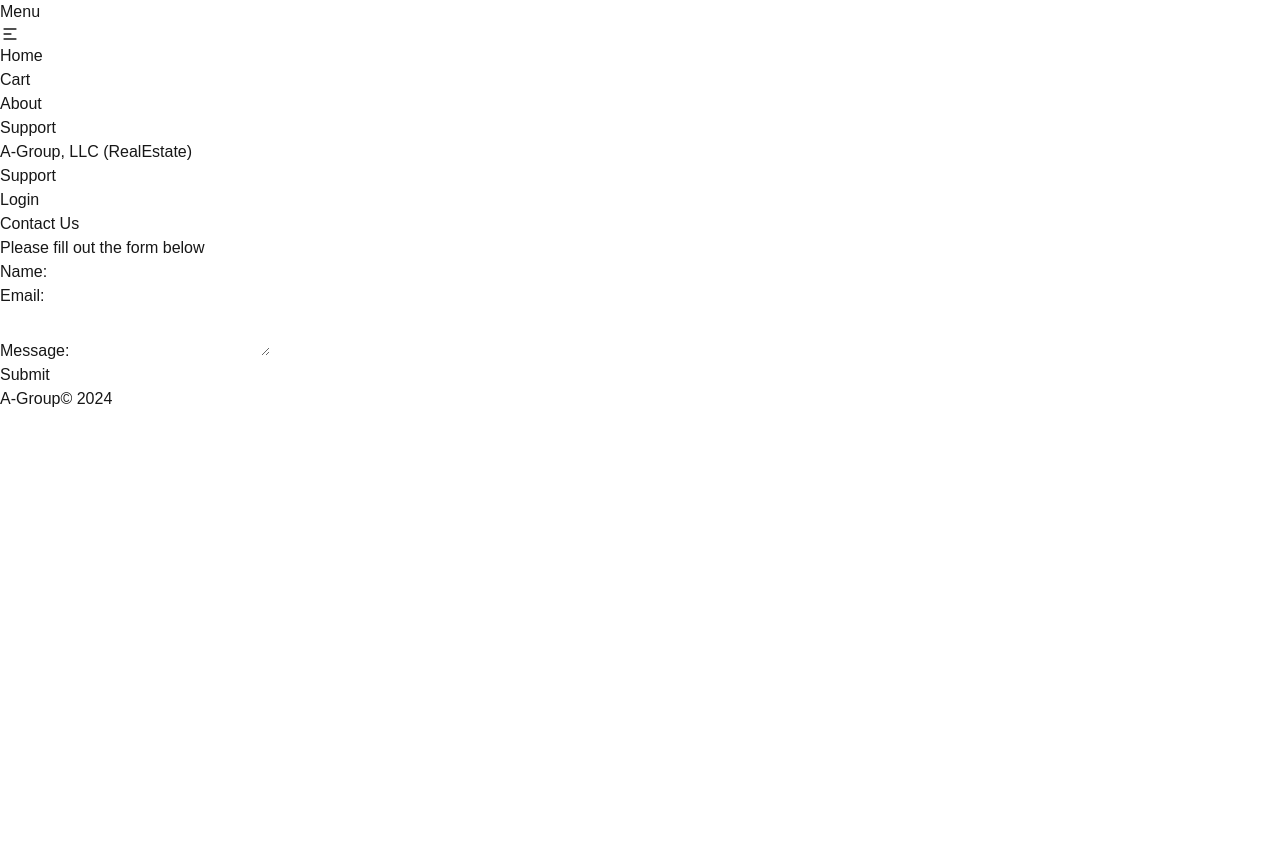
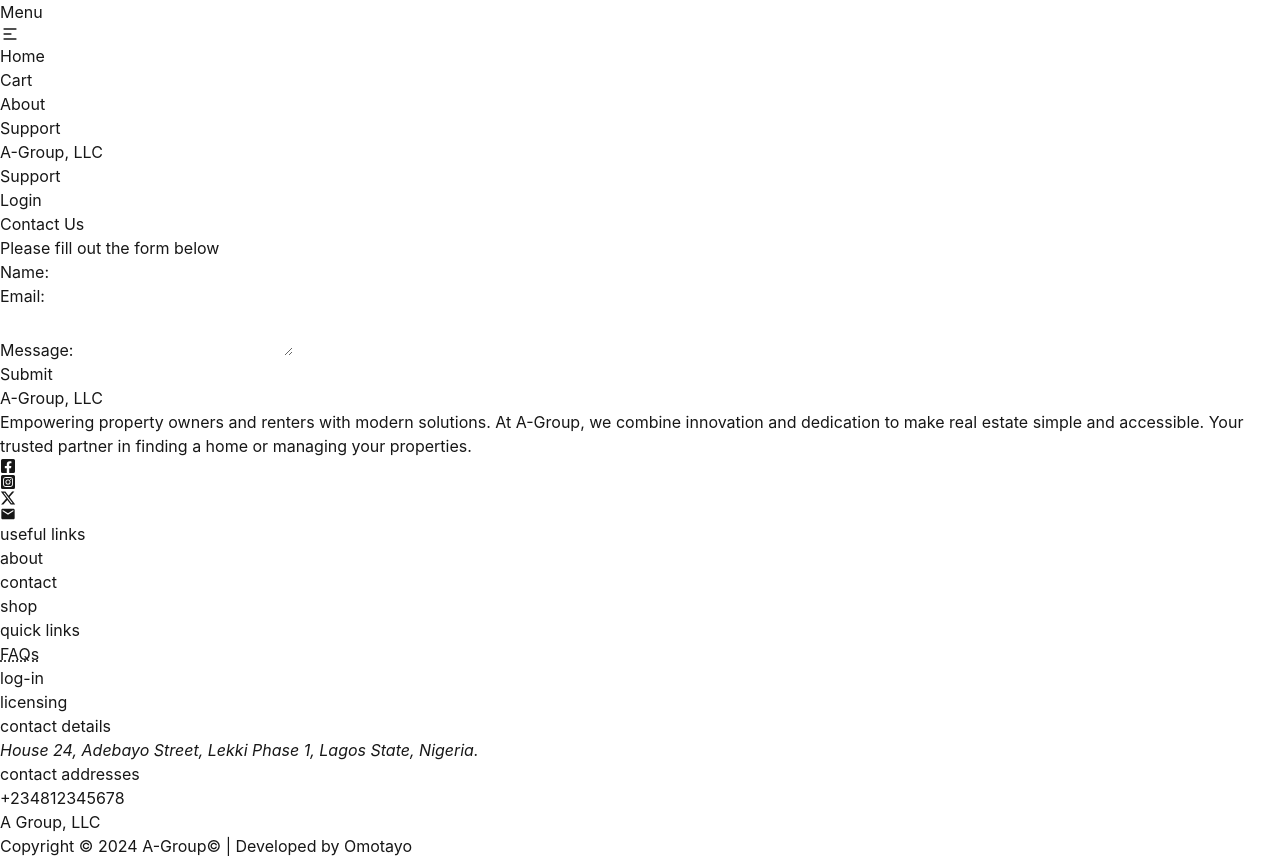
Before and after one commit to OmoTtechwork/MyFrontendProject, a Next.js app: page /Support in a window 1280 px wide. Before the commit the page ends 800 px from the top, so only its background shows below. Built offline with nearby package versions, Linux system fonts and the light colour scheme.

Commit message:
feat: media query footer added

```diff
--- a/src/app/(defaultroute)/Cart/[Slug]/page.jsx
+++ b/src/app/(defaultroute)/Cart/[Slug]/page.jsx
@@ -8,7 +8,7 @@ export default async function SlugForCart({params}) {
   const  productDetails = products.find(product => product.name.split(' ').join('_') == slugProduct.Slug)
   const relatedProduct = products.filter(product => (product.bedrooms == productDetails.bedrooms) && (productDetails.name !== product.name)).map(checkProduct => (
     <section key={checkProduct.id} className="flex flex-col items-center hover:shadow-2xl">
-      <Link href={`/shop/${checkProduct.name.replaceAll(' ','_')}`} title={`${checkProduct.name} is a type of ${checkProduct.name}`}>
+      <Link href={`/Cart/${checkProduct.name.replaceAll(' ','_')}`} title={`${checkProduct.name} is a type of ${checkProduct.name}`}>
 
             <Image loading="lazy" className="w-full h-[300px]" src={checkProduct.imageUrl} alt={checkProduct.name} width={200} height={200}/>
             <div className='text-center'>
@@ -21,7 +21,7 @@ export default async function SlugForCart({params}) {
        ))
 
        return (
-        <div className='font-family: -apple-system, BlinkMacSystemFont, "Segoe UI", Roboto, "Helvetica Neue", Arial, sans-serif;
+        <div className='font-sans text-base
 '>
           <div className='flex justify-center bg-gray-200'>
           <div className='grid grid-cols-4 grid-rows-2  border-4'>
--- a/src/app/(defaultroute)/Support/page.jsx
+++ b/src/app/(defaultroute)/Support/page.jsx
@@ -2,7 +2,7 @@ import React from 'react'
 
 export default function Support() {
   return (
-    <div>
+    <div style={{ fontFamily: '-apple-system, BlinkMacSystemFont, "Segoe UI", Roboto, "Helvetica Neue", Arial, sans-serif' }}>
       <section className="py-20 px-20">
         <h2 className="text-4xl font-bold"><span className="special">Contact</span> Us</h2>
         <p className="text-lg mt-5">Please fill out the form below</p>
--- a/src/app/component/DashNav.jsx
+++ b/src/app/component/DashNav.jsx
@@ -2,16 +2,50 @@
 
 import Link from 'next/link';
 import { CgMenuLeftAlt } from 'react-icons/cg';
-import React, { useState, useEffect } from 'react';
+import React, { useState, useEffect, useRef } from 'react';
 
 export default function DashNav() {
+  const [dropdownOpen, setDropdownOpen] = useState(false);
+  const [mounted, setMounted] = useState(false);
+  const [message, setMessage] = useState('');
 
-  const [dropdownOpen, setDropdownOpen] = useState(false);
+  const inactivityTimeout = useRef(null);
+
   useEffect(() => {
-    setDropdownOpen(true)
-  }, [])
+    setMounted(true);
+
+    const handleUserInteraction = () => {
+      if (inactivityTimeout.current) {
+        clearTimeout(inactivityTimeout.current);
+      }
+
+      if (!dropdownOpen) {
+        setDropdownOpen(true);
+      }
+
+      setMessage('');
+      inactivityTimeout.current = setTimeout(() => {
+        setDropdownOpen(false);
+      }, 2000);
+    };
+
+    window.addEventListener('mousemove', handleUserInteraction);
+    window.addEventListener('keydown', handleUserInteraction);
+
+    return () => {
+      window.removeEventListener('mousemove', handleUserInteraction);
+      window.removeEventListener('keydown', handleUserInteraction);
+      if (inactivityTimeout.current) {
+        clearTimeout(inactivityTimeout.current);
+      }
+    };
+  }, [dropdownOpen]);
 
   const toggleDropdown = () => {
+    setDropdownOpen(!dropdownOpen);
+  };
+
+  const openDropdown = () => {
     setDropdownOpen(true);
   };
 
@@ -19,13 +53,18 @@ export default function DashNav() {
     setDropdownOpen(false);
   };
 
+  if (!mounted) {
+    return null;
+  }
+
   return (
-    <nav className="flex flex-col bg-gray-400">
-      <ul className="flex justify-between items-center p-2">
-        <div className="relative" onMouseLeave={closeDropdown}>
+    <nav style={{ fontFamily: '-apple-system, BlinkMacSystemFont, "Segoe UI", Roboto, "Helvetica Neue", Arial, sans-serif' }} className="flex flex-col sm:text-sm md:text-base lg:text-base bg-gray-400">
+      <ul className="flex justify-between items-center lg:p-2">
+        <div className="relative" onMouseEnter={openDropdown}>
           <button
             className="h-[40px] px-4 text-gray-800 hover:bg-gray-200 rounded-md focus:outline-none"
-            onClick={toggleDropdown}>
+            onClick={toggleDropdown}
+          >
             <div className="flex items-center gap-2">
               <span>Menu</span>
               <CgMenuLeftAlt size={20} />
@@ -35,7 +74,9 @@ export default function DashNav() {
           {dropdownOpen && (
             <ul
               className="absolute left-0 mt-2 bg-white border border-gray-300 rounded-md shadow-lg w-40 z-20"
-              role="menu">
+              role="menu"
+              onMouseLeave={closeDropdown}
+            >
               <li className="px-4 py-2 hover:bg-gray-100">
                 <Link href="/">Home</Link>
               </li>
@@ -52,12 +93,18 @@ export default function DashNav() {
           )}
         </div>
 
-        <li className="font-bold text-lg text-gray-800">A-Group, LLC (RealEstate)</li>
-        <li className="px-4 py-2 hover:bg-gray-100">
-                <Link href="/Support">Support</Link>
-              </li>
+        <li className="font-bold text-gray-800">A-Group, LLC </li>
 
-        <li className=" text-gray-800 hover:underline cursor-pointer px-4 hover:bg-gray-200 rounded-md h-[40px] flex justify-center items-center content-center">Login</li>
+        <ul className="text-gray-800 hover:underline cursor-pointer px-4 hover:bg-gray-200 rounded-md h-[40px] flex justify-center items-center content-center">
+          <li className="px-4 py-2 hover:bg-gray-100">
+            <Link href="/Support">Support</Link>
+          </li>
+          <li className="px-4 py-2 hover:bg-gray-100">
+            <Link href="/Support">Login</Link>
+          </li>
+        </ul>
+
+        {/* {message && <div className="absolute bottom-0 left-0 text-sm text-red-600">{message}</div>} */}
       </ul>
     </nav>
   );
--- a/src/app/component/Faq.jsx
+++ b/src/app/component/Faq.jsx
@@ -2,8 +2,8 @@ import React from "react";
 
 export default function AboutRealEstate() {
   return (
-    <div>
-      <section className="h-[500px] w-[] pt-10 flex justify-center items-center content-center">
+    <div className="sm:w-full" style={{ fontFamily: '-apple-system, BlinkMacSystemFont, "Segoe UI", Roboto, "Helvetica Neue", Arial, sans-serif' }}>
+      <section className="lg:h-[500px]  pt-10 flex justify-center items-center content-center">
         <div className="w-[70%] bg-slate-300 rounded-[10px]">
           <header className="flex flex-row gap-3">
             <h1 className="pt-4 px-3 text-2xl font-bold">
--- a/src/app/component/Footer.jsx
+++ b/src/app/component/Footer.jsx
@@ -1,9 +1,14 @@
 import React from "react";
+import FooterDetails from "./FooterDetails";
+import Link from "next/link";
 
 export default function Footer() {
   return (
-    <footer className="border bg-black border-black">
-      <p className="text-center text-white p-7">A-Group&copy; 2024</p>
+    <footer style={{ fontFamily: '-apple-system, BlinkMacSystemFont, "Segoe UI", Roboto, "Helvetica Neue", Arial, sans-serif' }} className="border bg-black border-black ">
+       <div className="">
+       <FooterDetails/>
+      </div>
+      <p className="text-center text-white p-7">Copyright &copy; {new Date().getFullYear()} A-Group&copy; | Developed by <Link href={'mailto:info@brawmart.com'} className="hover:text-gray-800">Omotayo</Link></p>
     </footer>
   );
 }
--- /dev/null
+++ b/src/app/component/FooterDetails.jsx
@@ -0,0 +1,94 @@
+import Link from "next/link";
+import { FaFacebookSquare, FaInstagramSquare } from "react-icons/fa";
+import { FaXTwitter } from "react-icons/fa6";
+import { MdEmail } from "react-icons/md";
+
+export default function FooterDetails() {
+  return (
+    <div
+      className="grid lg:grid-cols-[3fr_1fr_1fr_2fr] gap-x-5 lg:text-[26px] md:text-base sm:text-xs px-8 py-10 border bg-black border-black"
+      style={{
+        fontFamily:
+          '-apple-system, BlinkMacSystemFont, "Segoe UI", Roboto, "Helvetica Neue", Arial, sans-serif',
+      }}
+    >
+      <div className="text-white text-[24px] leading-9 px-4 lg:text-2xl md:text-base sm:text-xs">
+        <h2 className="lg:text-2xl md:text-base sm:text-xs  capitalize py-4">
+          A-Group, LLC
+        </h2>
+        <p>
+          Empowering property owners and renters with modern solutions. At
+          A-Group, we combine innovation and dedication to make real estate
+          simple and accessible. Your trusted partner in finding a home or
+          managing your properties.
+        </p>
+        <ul className="flex items-center space-x-4 py-4">
+          <li className="rounded-full border-2 border-gray-400 p-4 hover:border-white hover:bg-gray-700 transition-all">
+            <FaFacebookSquare />
+          </li>
+          <li className="rounded-full border-2 border-gray-400 p-4 hover:border-white hover:bg-gray-700 transition-all">
+            <FaInstagramSquare />
+          </li>
+          <li className="rounded-full border-2 border-gray-400 p-4 hover:border-white hover:bg-gray-700 transition-all">
+            <FaXTwitter />
+          </li>
+          <li className="rounded-full border-2 border-gray-400 p-4 hover:border-white hover:bg-gray-700 transition-all">
+            <MdEmail />
+          </li>
+        </ul>
+      </div>
+
+      <div className="text-white">
+        <h2 className="lg:text-2xl md:text-base sm:text-xs text-white capitalize py-4">
+          useful links
+        </h2>
+        <ul className="capitalize lg:text-lg md:text-base sm:text-xs">
+          <li>
+            <Link href="/about">about</Link>
+          </li>
+          <li>
+            <Link href="/contact">contact</Link>
+          </li>
+          <li>
+            <Link href="/shop">shop</Link>
+          </li>
+        </ul>
+      </div>
+      <div>
+        <h2 className="lg:text-2xl text-white capitalize py-4">quick links</h2>
+        <ul className="capitalize text-white lg:text-lg md:text-base sm:text-xs">
+          <li>
+            <Link href="">
+              <abbr title="Frequently Asked questions">FAQs</abbr>
+            </Link>
+          </li>
+          <li>
+            <Link href="/log-in">log-in</Link>
+          </li>
+          <li>
+            <Link href="/license">licensing</Link>
+          </li>
+        </ul>
+      </div>
+      <div className="text-white">
+        <h2 className="lg:text-2xl md:text-base sm:text-xs text-white capitalize py-4">
+          contact details
+        </h2>
+        <address>
+          House 24, Adebayo Street, Lekki Phase 1, Lagos State, Nigeria.
+        </address>
+        <aside className="text-white">
+          <h3 className="text-2xl text-white capitalize py-4">
+            contact addresses
+          </h3>
+          <p>
+            <Link href="tel:+234812345678">+234812345678</Link>
+          </p>
+          <p>
+            <Link href="mailto:alogbaomotayo1426@gmail.com">A Group, LLC</Link>
+          </p>
+        </aside>
+      </div>
+    </div>
+  );
+}
--- a/src/app/component/HomeSearch.jsx
+++ b/src/app/component/HomeSearch.jsx
@@ -22,6 +22,7 @@ export default function HomeSearch() {
             alt={product.name}
             width={300}
             height={200}
+            className="w-full"
           />
         </div>
         <div className="text-center">
@@ -42,13 +43,12 @@ export default function HomeSearch() {
     </section>
   ));
   return (
-    <div className='font-family: -apple-system, BlinkMacSystemFont, "Segoe UI", Roboto, "Helvetica Neue", Arial, sans-serif;
-'>
+    <div className="" style={{ fontFamily: '-apple-system, BlinkMacSystemFont, "Segoe UI", Roboto, "Helvetica Neue", Arial, sans-serif' }}>
       <div className="flex justify-center bg-[url('https://images.pexels.com/photos/5524166/pexels-photo-5524166.jpeg?auto=compress&cs=tinysrgb&w=1260&h=750&dpr=2')] bg-cover bg-center pb-[20px]">
         <ImageSection />
       </div>
       <div className="flex align-center justify-center content-center ">
-        <div className="grid grid-cols-4 gap-[15px] mx-0 w-[90%] p-[40px]">
+        <div className="grid lg:grid-cols-4 md:grid-cols-2 gap-[15px] mx-0 w-[90%] p-[40px]">
           {productCart}
         </div>
       </div>
--- a/src/app/component/NavIcon.jsx
+++ b/src/app/component/NavIcon.jsx
@@ -6,7 +6,7 @@ import { BiSupport } from "react-icons/bi";
 
 export default function IconNav() {
   return (
-    <div className='font-family: -apple-system, BlinkMacSystemFont, "Segoe UI", Roboto, "Helvetica Neue", Arial, sans-serif;'>
+    <div className="">
       <section className="flex flex-row p-[70px]">
         <div className="text-center p-10 flex flex-col">
           <h2 className="text-3xl font-bold">Profile</h2>
@@ -22,7 +22,7 @@ export default function IconNav() {
           </p>
         </div>
 
-        <div className="text-center p-10">
+        <div className="text-center p-10 ">
           <h2 className="text-3xl font-bold">Cart</h2>
           <p>
             <Link href="/Cart" className="flex justify-center p-4">
```
Also changed, not shown: src/app/(defaultroute)/Cart/page.jsx (+37 -33 lines), src/app/component/ImageSection.jsx (+4 -4 lines), src/app/component/RealEstate.jsx (+48 -14 lines), src/app/page.jsx (+32 -34 lines).
